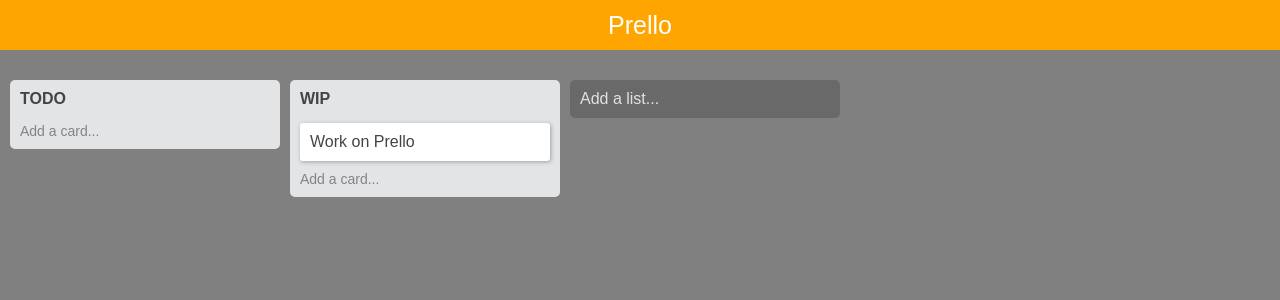
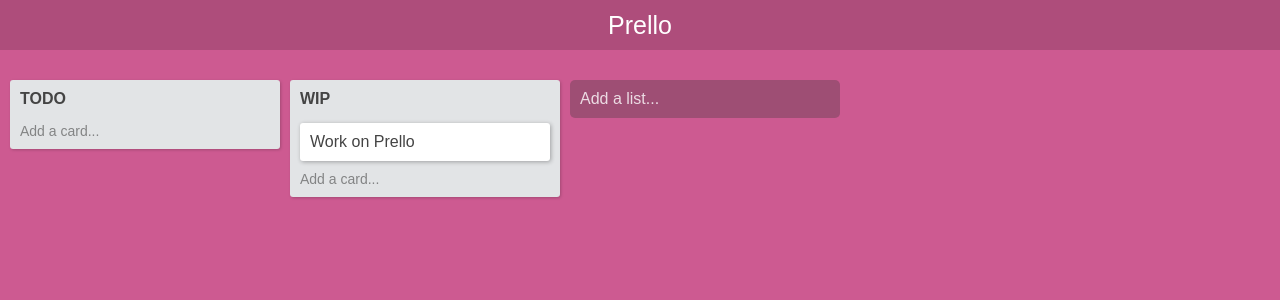
Before and after one commit to BenAfonso/Prello, a React app in the folder Client/: page / in a window 1280 px wide. Shown: the top 300 px of the page. Built offline with nearby package versions, Linux system fonts and the light colour scheme.

Commit message:
adding some colors

```diff
--- a/Client/src/components/Board/Board.styles.js
+++ b/Client/src/components/Board/Board.styles.js
@@ -2,7 +2,7 @@
   .host {
     height: 100%;
     width: 100%;
-    background-color: grey;
+    background-color: #cd5a91;
     padding: 30px 10px;
     overflow-x: scroll;
   }
--- a/Client/src/components/Header/Header.js
+++ b/Client/src/components/Header/Header.js
@@ -10,8 +10,8 @@
   }
 
   static defaultProps = {
-    bgColor: 'orange',
-    color: 'white'
+    bgColor: '#ae4d7b',
+    color: 'white',
   }
   render () {
     return <div className='host' style={{
--- a/Client/src/components/List/List.styles.js
+++ b/Client/src/components/List/List.styles.js
@@ -2,7 +2,8 @@
 .host {
   background-color: #E2E4E6;
   padding: 10px;
-  border-radius: 5px;
+  border-radius: 3px;
+  box-shadow: 1px 1px 3px rgba(0,0,0,0.2);
 }
 
 .title {
```
